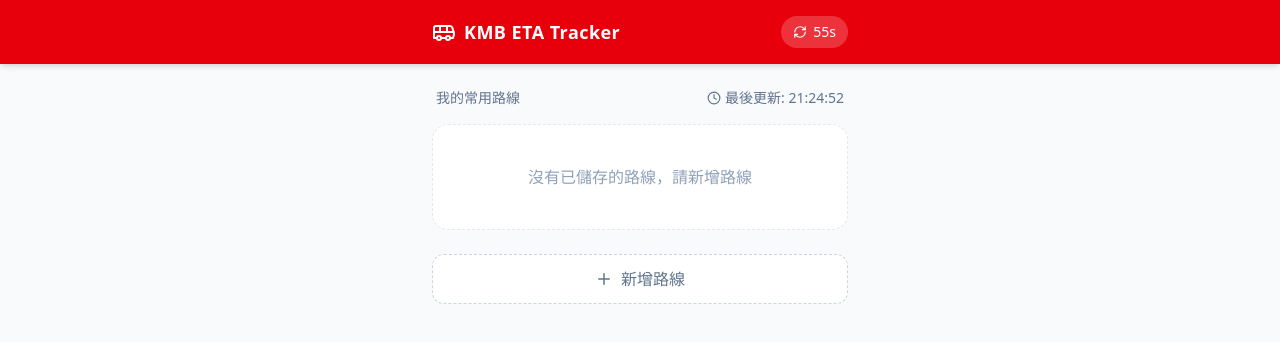
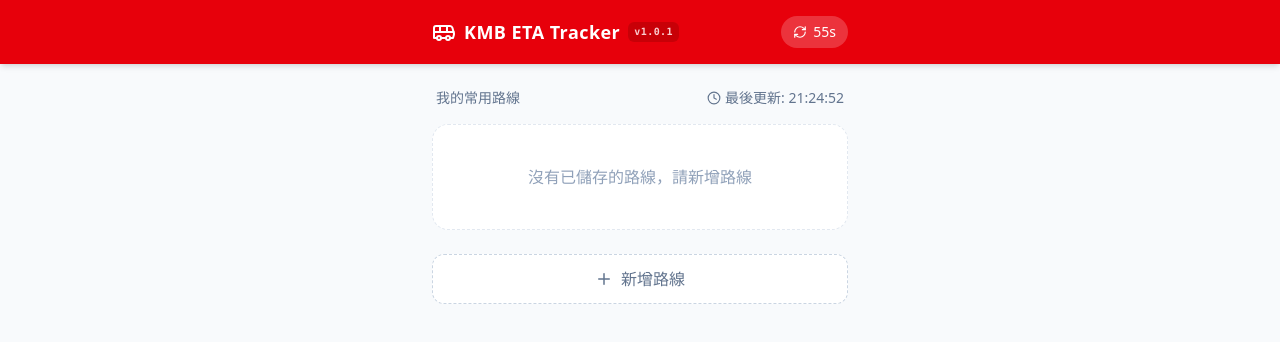
Before and after one commit to yukiyukibuy/transport-tracker, a React (Vite) app: page / in a window 1280 px wide. Shown: the top 342 px of the page. Built offline with nearby package versions, Linux system fonts and the light colour scheme.

Commit message:
feat: Display app version in header
Adds a version number badge (v1.0.1) to the application header for user reference.

```diff
--- a/src/App.tsx
+++ b/src/App.tsx
@@ -905,7 +905,10 @@
         <div className="max-w-md mx-auto px-4 py-4 flex justify-between items-center">
           <div className="flex items-center gap-2">
             <Bus size={24} />
-            <h1 className="font-bold text-lg tracking-wide">KMB ETA Tracker</h1>
+            <h1 className="font-bold text-lg tracking-wide flex items-center gap-2">
+              KMB ETA Tracker
+              <span className="text-[10px] bg-red-700 px-1.5 py-0.5 rounded-md font-mono opacity-80">v1.0.1</span>
+            </h1>
           </div>
           <button
             onClick={handleManualRefresh}
```
